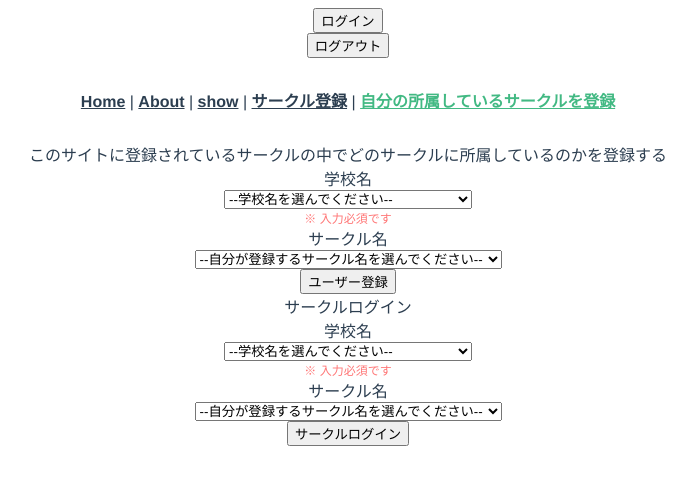
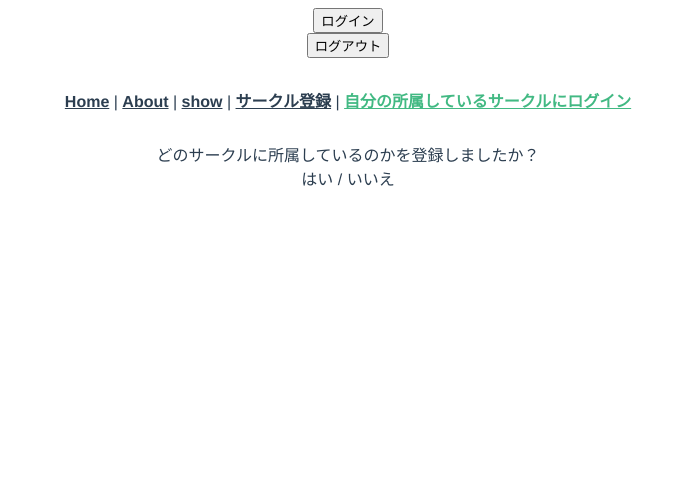
Before and after one commit to team2-birthday/our_app, a Vue app: page /circleLogin in a window 1280 px wide. Shown: the top 484 px of the page, without its empty margins (292-988 px from the left). Built offline with nearby package versions, Linux system fonts and the light colour scheme.

Commit message:
サークルログイン大まかに完成

```diff
--- a/src/App.vue
+++ b/src/App.vue
@@ -1,15 +1,19 @@
 <template>
+  {{ circleLoginName }}
   <UserLogin></UserLogin>
+  <div v-if="circleLogin">
+    <button v-on:click="circleLogout">サークルログアウト</button>
+  </div>
   <nav>
     <router-link to="/">Home</router-link> |
     <router-link to="/about">About</router-link> |
     <router-link to="/showcircle">show</router-link> |
     <router-link to="/registerCircle">サークル登録</router-link> |
-    <router-link to="/circleLogin" v-bind:login="login"
-      >自分の所属しているサークルを登録</router-link
+    <router-link to="/circleLogin"
+      >自分の所属しているサークルにログイン</router-link
     >
   </nav>
-  <router-view />
+  <router-view v-on:circleLoginData="circleLoginDataMove" />
 </template>
 
 <script>
@@ -21,8 +25,20 @@ export default {
   },
   data() {
     return {
-      login: false,
+      circleLogin: false,
+      cicleLoginName: "", //どこのサークルにログインしたかを表示する変数
     }
+  },
+  methods: {
+    circleLoginDataMove(currentCircleLogin, currentCircleLoginName) {
+      this.circleLogin = currentCircleLogin
+      this.circleLoginName = currentCircleLoginName
+    },
+    circleLogout() {
+      this.circleLogin = false
+      this.circleLoginName = ""
+      console.log(this.circleLoginName)
+    },
   },
 }
 </script>
--- a/src/components/CircleLogin.vue
+++ b/src/components/CircleLogin.vue
@@ -1,7 +1,19 @@
 <template>
+  <div v-if="userCheck === false">
+    <div>どのサークルに所属しているのかを登録しましたか？</div>
+    <div class="register-check" v-on:click="selectYes">はい</div>
+    /
+    <div class="register-check" v-on:click="selectNo">いいえ</div>
+  </div>
+  <div v-else-if="userCheck === true && registerCircleCheck == false">
+    <div v-if="registerComplete">
+      <div>登録完了しました。</div>
+      <div>下のリンクから戻って下さい</div>
+      <router-link to="/">home</router-link>
+    </div>
+    <div v-else>
       <div>
-    <div>
-      このサイトに登録されているサークルの中でどのサークルに所属しているのかを登録する
+        このサイトに登録されているサークルの中でどのサークルに所属しているのかを登録してください
       </div>
       <div>学校名</div>
       <select
@@ -38,7 +50,8 @@
         <button v-on:click="userRegister">ユーザー登録</button>
       </div>
     </div>
-  <div>
+  </div>
+  <div v-else-if="userCheck === true && registerCircleCheck == true">
     <div>サークルログイン</div>
     <div>学校名</div>
     <select
@@ -90,12 +103,25 @@ export default {
   },
   data() {
     return {
+      circleLoginState: false, //サークルログインができたかどうかを判別する変数
+      circleLoginName: "", //どのサークルにログインしたのかを確認する変数
+      userCheck: false, //ユーザーがどのサークルに所属しているのかを登録したか確認する変数
+      registerCircleCheck: false, //どのサークルに所属しているのかを登録したか確認する変数
+      registerComplete: false, //どのサークルに所属しているのかを登録が完了したのか判別する変数
       universityKey: "", //現在どこの大学がselectされているのかを示す変数
       circleKey: "", //現在どこのサークルがselectされているのかを示す変数
       registerCircleList: [],
     }
   },
   methods: {
+    selectYes() {
+      this.userCheck = true
+      this.registerCircleCheck = true
+    },
+    selectNo() {
+      this.userCheck = true
+      this.registerCircleCheck = false
+    },
     selectCircle: async function () {
       this.registerCircleList.splice(0)
       if (this.universityKey != "") {
@@ -116,9 +142,16 @@ export default {
       for (let i = 0; i < this.circleKey.memberData.length; i++) {
         if (
           this.circleKey.memberData[i].userName === user.displayName &&
-          this.circleKey.memberData[i].useremail === user.email
+          this.circleKey.memberData[i].usermail === user.email
         ) {
-          console.log(i)
+          this.circleLoginState = true
+          this.circleLoginName = this.circleKey.name
+          this.$emit(
+            "circleLoginData",
+            this.circleLoginState,
+            this.circleLoginName
+          )
+          break
         }
       }
     },
@@ -130,8 +163,6 @@ export default {
           userName: user.displayName,
           usermail: user.email,
         })
-        console.log(user)
-        console.log(this.circleKey.memberData[0].userName)
         updateDoc(
           doc(
             collection(db, "univ", this.universityKey, "circle"),
@@ -141,6 +172,9 @@ export default {
             memberData: this.circleKey.memberData,
           }
         )
+        this.registerComplete = true
+      } else {
+        alert("ログインしてください")
       }
     },
   },
@@ -148,6 +182,9 @@ export default {
 </script>
 
 <style>
+.register-check {
+  display: inline;
+}
 .error-message {
   font-size: 12px;
   color: #ff7676;
--- a/src/views/CircleLoginView.vue
+++ b/src/views/CircleLoginView.vue
@@ -1,5 +1,8 @@
 <template>
-  <CircleLogin v-bind:universityList="universityList"></CircleLogin>
+  <CircleLogin
+    v-bind:universityList="universityList"
+    v-on:circleLoginData="circleLoginDataMove"
+  ></CircleLogin>
 </template>
 
 <script>
@@ -8,11 +11,6 @@ export default {
   name: "UserCircleRegisterView",
   components: {
     CircleLogin,
-  },
-  props: {
-    login: {
-      type: Boolean,
-    },
   },
   data() {
     return {
@@ -818,5 +816,10 @@ export default {
       ],
     }
   },
+  methods: {
+    circleLoginDataMove(circleLoginState, circleLoginName) {
+      this.$emit("circleLoginData", circleLoginState, circleLoginName)
+    },
+  },
 }
 </script>
--- a/src/views/HomeView.vue
+++ b/src/views/HomeView.vue
@@ -3,19 +3,16 @@
     <img alt="Vue logo" src="../assets/logo.png" />
     <HelloWorld msg="Welcome to Your Vue.js App" />
   </div>
-  <CircleLogin></CircleLogin>
 </template>
 
 <script>
 // @ is an alias to /src
 import HelloWorld from "@/components/HelloWorld.vue"
-import CircleLogin from "@/components/CircleLogin.vue"
 
 export default {
   name: "HomeView",
   components: {
     HelloWorld,
-    CircleLogin,
   },
 }
 </script>
```
Lines whose indentation alone changed are shown as unchanged.
